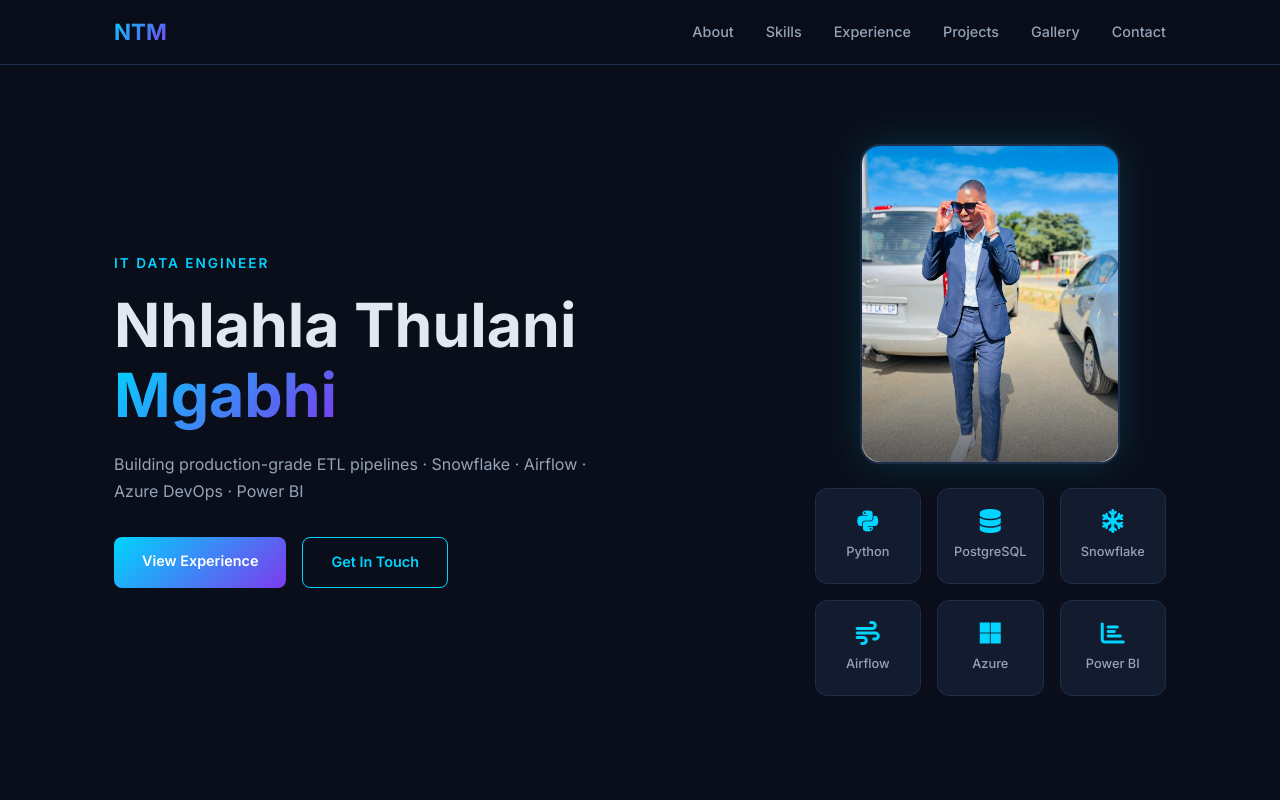
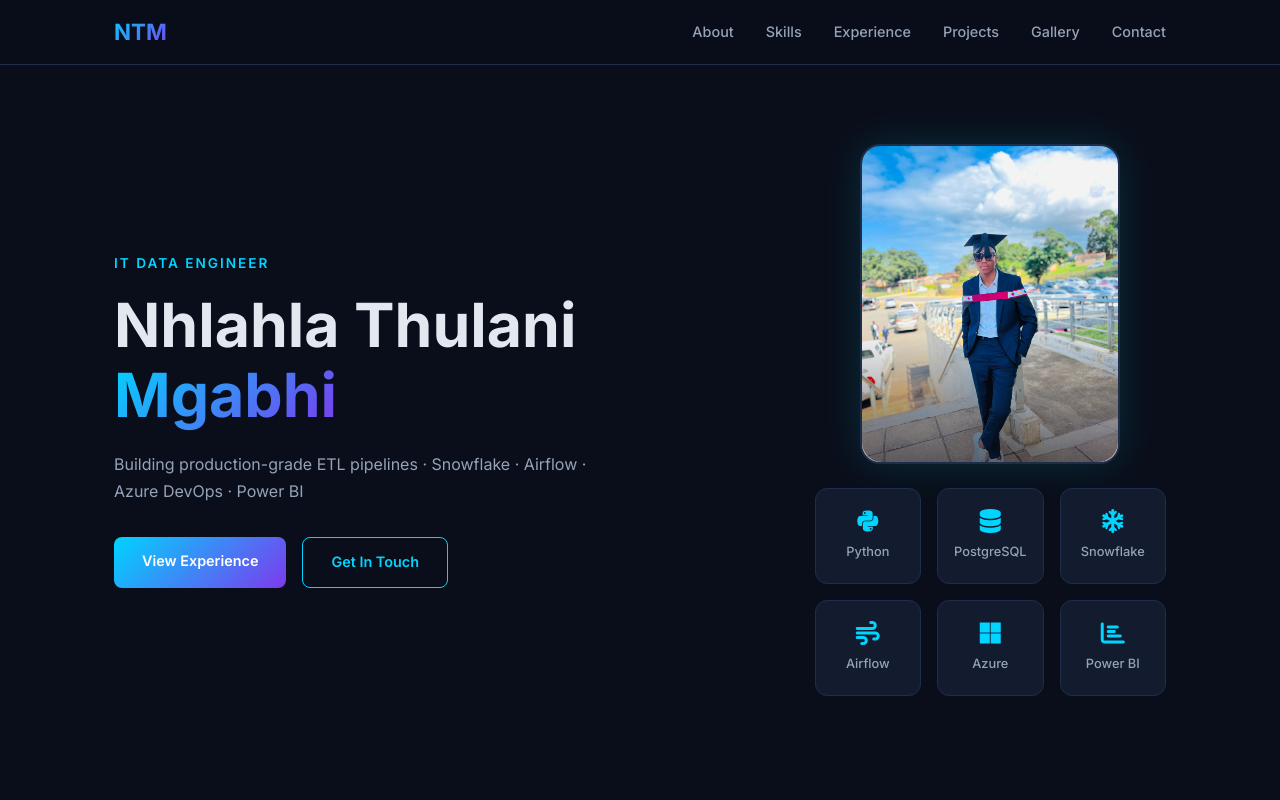
Before and after one commit to Bhebhe28/portfolio, a plain HTML site: page index.html in a window 1280 px wide. Shown: the top 800 px of the page. Drawn offline with Linux system fonts and the light colour scheme.

Commit message:
Update hero photo to graduation

```diff
--- a/index.html
+++ b/index.html
@@ -49,7 +49,7 @@
     </div>
     <div class="hero-right">
       <div class="hero-profile">
-        <img src="images/WhatsApp Image 2026-04-26 at 11.51.43.jpeg" alt="Nhlahla Thulani Mgabhi" />
+        <img src="images/WhatsApp Image 2026-04-26 at 11.51.44 (1).jpeg" alt="Nhlahla Thulani Mgabhi" />
       </div>
       <div class="hero-badge-grid">
         <div class="badge"><i class="fab fa-python"></i><span>Python</span></div>
```
